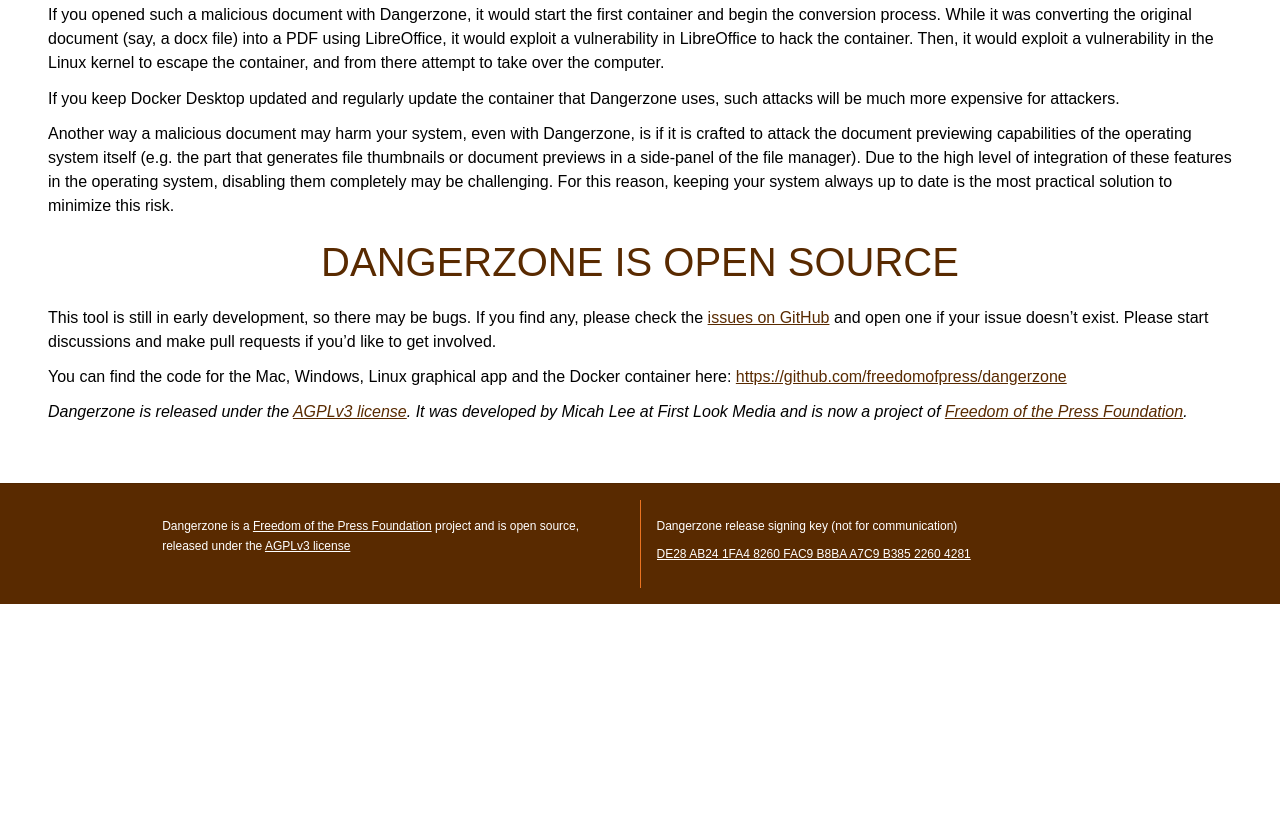
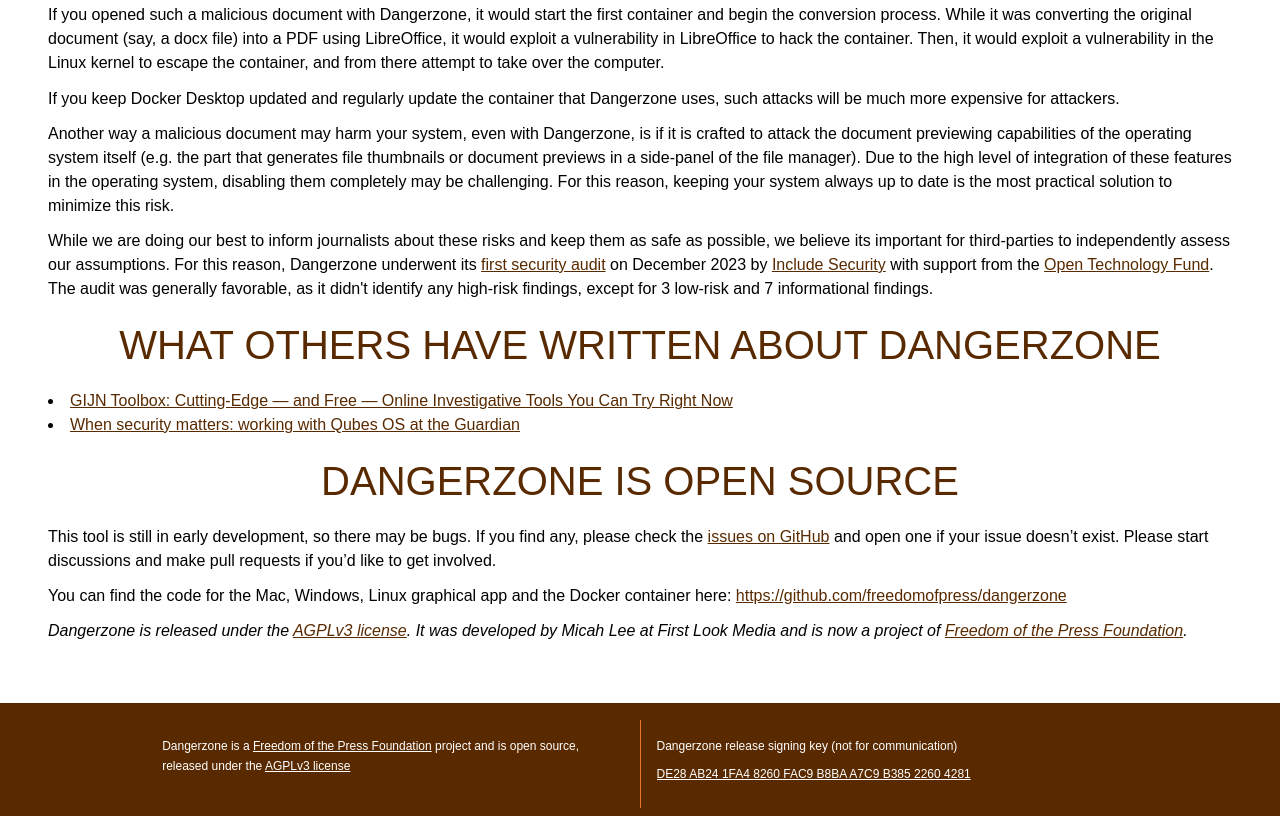
Before and after one commit to freedomofpress/dangerzone.rocks, an Eleventy site: page src/about.md in a window 1280 px wide. Shown: the part 4095-4911 px from the top of the page. Before the commit the page ends 4699 px from the top, so only its background shows below. Built offline with nearby package versions, Linux system fonts and the light colour scheme; Eleventy itself is replaced by a stand-in of ours; files that its build step writes are made by us from their sources.

Commit message:
Add external references to the Dangezone project
Add the results of our latest security audit, as well as some articles
from journalism-related media, which mention the use of Dangerzone.

```diff
--- a/src/about.md
+++ b/src/about.md
@@ -109,6 +109,14 @@
 
 Another way a malicious document may harm your system, even with Dangerzone, is if it is crafted to attack the document previewing capabilities of the operating system itself (e.g. the part that generates file thumbnails or document previews in a side-panel of the file manager). Due to the high level of integration of these features in the operating system, disabling them completely may be challenging. For this reason, keeping your system always up to date is the most practical solution to minimize this risk.
 
+While we are doing our best to inform journalists about these risks and keep them as safe as possible, we believe its important for third-parties to independently assess our assumptions. For this reason, Dangerzone underwent its [first security audit](https://freedom.press/news/dangerzone-receives-favorable-audit)</a> on December 2023 by [Include Security](https://includesecurity.com/) with support from the [Open Technology Fund](https://www.opentech.fund/). The audit was generally favorable, as it didn't identify any high-risk findings, except for 3 low-risk and 7 informational findings.
+
+What others have written about Dangerzone
+-----------------------------------------
+
+* [GIJN Toolbox: Cutting-Edge — and Free — Online Investigative Tools You Can Try Right Now](https://gijn.org/stories/cutting-edge-free-online-investigative-tools/)
+* [When security matters: working with Qubes OS at the Guardian](https://www.theguardian.com/info/2024/apr/04/when-security-matters-working-with-qubes-os-at-the-guardian)
+
 Dangerzone is open source
 -------------------------
 
```
